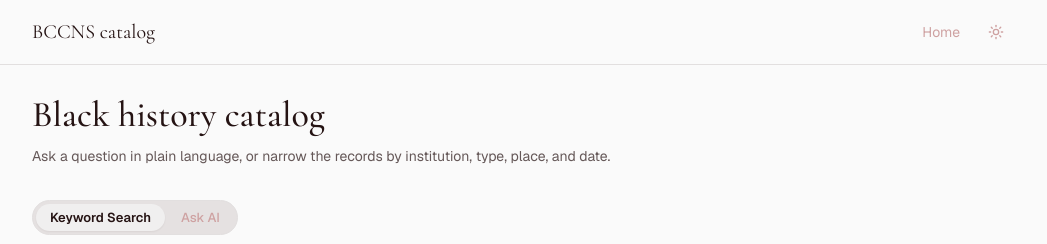
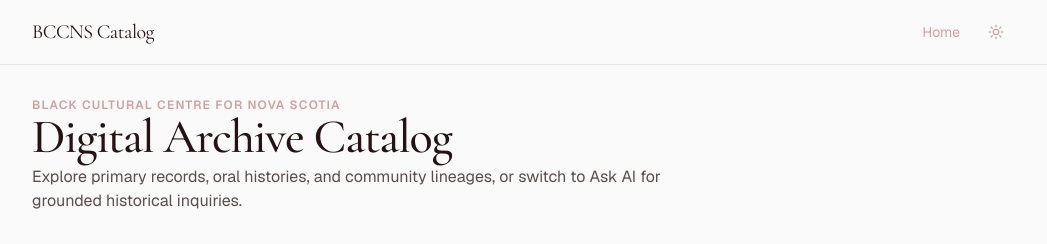
Before and after one commit to ParamKataria/RBC-HackHub, a Next.js app: page /catalog in a window 1280 px wide. Shown: the top 244 px of the page, without its empty margins (116-1163 px from the left). Built offline with nearby package versions, Linux system fonts and the light colour scheme; no server answers; the database is empty.

Commit message:
feat(catalog): polish sticky navbar and header typography (Ticket 01)

```diff
--- a/app/catalog/_components/catalog-results.tsx
+++ b/app/catalog/_components/catalog-results.tsx
@@ -45,9 +45,9 @@ function catalogPageHref(filters: SearchQuery, page: number): string {
 }
 
 /**
- * SOURCE OF TRUTH KEYWORDS: CatalogResults, CatalogPageProps, CatalogRecord, PostgresTotals, searchParams, CatalogResultsView
- * WHAT: Renders catalog totals, filters, and one page of records with List View and Connection Graph toggle.
- * WHY: Connects the server-side Supabase full-text search results to the interactive catalog list and graph views.
+ * SOURCE OF TRUTH KEYWORDS: CatalogResults, CatalogPageProps, CatalogRecord, PostgresTotals, digitalArchiveHeader, CatalogResultsView
+ * WHAT: Renders the branded catalog header, search bar, totals, filters, and one page of records with List View and Connection Graph toggle.
+ * WHY: Connects server-side Supabase search results with institutional branding and interactive catalog exploration.
  * WHERE: app/catalog/page.tsx inside Suspense.
  */
 export async function CatalogResults({ searchParams }: CatalogPageProps) {
@@ -128,11 +128,14 @@ export async function CatalogResults({ searchParams }: CatalogPageProps) {
   return (
     <div className="flex flex-col gap-8">
       <header>
-        <h1 className="font-serif text-4xl font-medium leading-none text-foreground">
-          Black history catalog
+        <p className="text-xs font-semibold uppercase tracking-widest text-muted-foreground">
+          Black Cultural Centre for Nova Scotia
+        </p>
+        <h1 className="font-serif text-4xl font-medium tracking-tight text-foreground sm:text-5xl">
+          Digital Archive Catalog
         </h1>
-        <p className="mt-3 max-w-2xl text-sm leading-relaxed text-foreground/70">
-          Ask a question in plain language, or narrow the records by institution, type, place, and date.
+        <p className="mt-1 max-w-2xl text-sm leading-relaxed text-foreground/75 sm:text-base">
+          Explore primary records, oral histories, and community lineages, or switch to Ask AI for grounded historical inquiries.
         </p>
       </header>
 
--- a/app/catalog/page.tsx
+++ b/app/catalog/page.tsx
@@ -6,21 +6,27 @@ import { ThemeSwitcher } from "@/components/theme-switcher";
 import type { CatalogPageProps } from "@/src/types";
 
 /**
- * SOURCE OF TRUTH KEYWORDS: CatalogPage, CatalogPageProps, CatalogResults, /catalog, sampleFrontend, PostgresRecords
- * WHAT: Public test page for the loaded Black history records.
- * WHY: Gives a browser entry point to search the Supabase Postgres catalog.
+ * SOURCE OF TRUTH KEYWORDS: CatalogPage, CatalogPageProps, CatalogResults, stickyCatalogNav, bccnsCatalogWordmark, /catalog
+ * WHAT: Public catalog explorer page with sticky navigation and archival search interface.
+ * WHY: Gives visitors and researchers a persistent, branded header to browse records and explore historical lineages.
  * WHERE: Route /catalog.
  */
 export default function CatalogPage({ searchParams }: CatalogPageProps) {
   return (
     <main className="min-h-screen bg-background text-foreground">
-      <nav className="border-b border-border">
+      <nav className="sticky top-0 z-40 border-b border-border/80 bg-background/80 backdrop-blur-md">
         <div className="mx-auto flex h-16 w-full max-w-5xl items-center justify-between px-5 text-sm">
-          <Link href="/catalog" className="font-serif text-xl text-foreground">
-            BCCNS catalog
+          <Link
+            href="/catalog"
+            className="font-serif text-xl tracking-tight text-foreground transition-colors hover:text-foreground/80"
+          >
+            BCCNS Catalog
           </Link>
           <div className="flex items-center gap-4">
-            <Link href="/" className="text-muted-foreground hover:text-foreground">
+            <Link
+              href="/"
+              className="text-muted-foreground transition-colors hover:text-foreground"
+            >
               Home
             </Link>
             <ThemeSwitcher />
```
Also changed, not shown: 1 other file (tests, documents, lock files or other folders).
